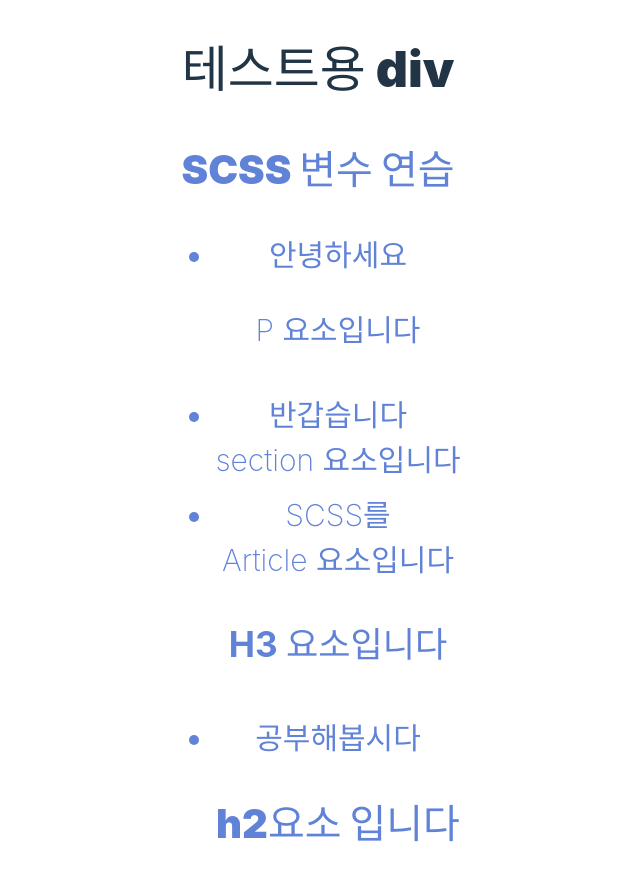
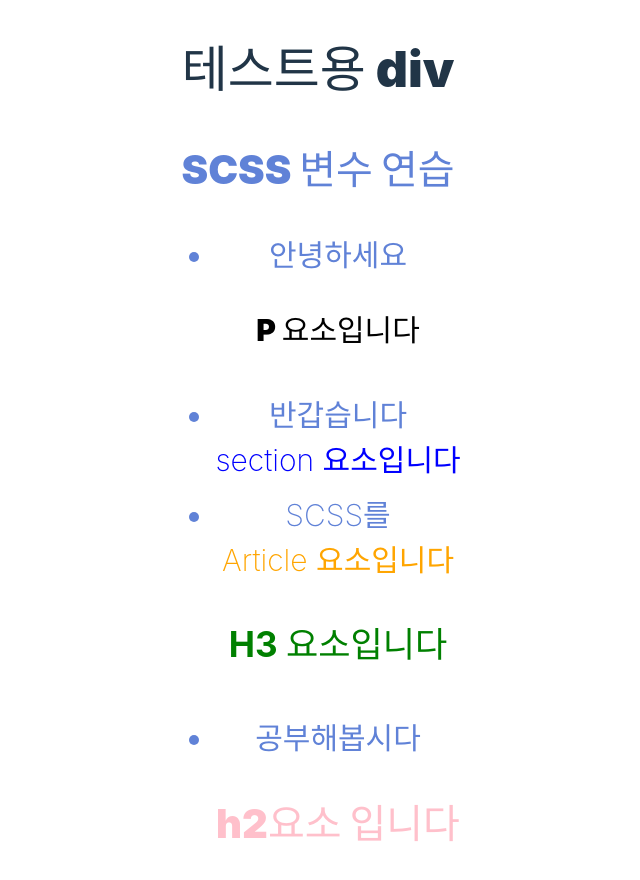
Before and after one commit to bong-suk/24.11.20--practice, a React (Vite) app: page / in a window 1280 px wide. Shown: the top 880 px of the page, without its empty margins (322-962 px from the left). Built offline with nearby package versions, Linux system fonts and the light colour scheme.

Commit message:
중첩 기능 scss 실습, hover 사용을 하게되면 & 사용

```diff
--- a/src/App.scss
+++ b/src/App.scss
@@ -67,7 +67,27 @@ ul {
 }
 
 li {
+  &:hover {
+    background-color: lightgray;
+  }
   color: $color-blue;
   font-weight: $font-thin;
   font-size: $font-small;
+  p {
+    color: black;
+    font-weight: $font-bold;
+  }
+  section {
+    color: blue;
+  }
+  article {
+    color: orange;
+
+    h3 {
+      color: green;
+    }
+  }
+  h2 {
+    color: pink;
+  }
 }
```
